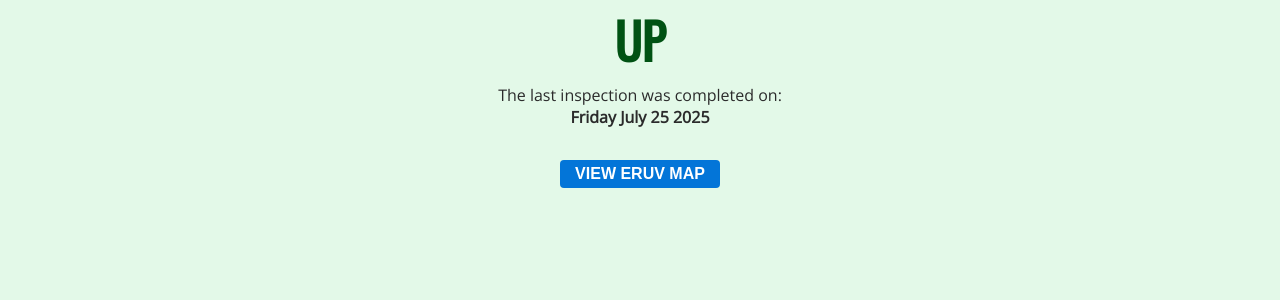
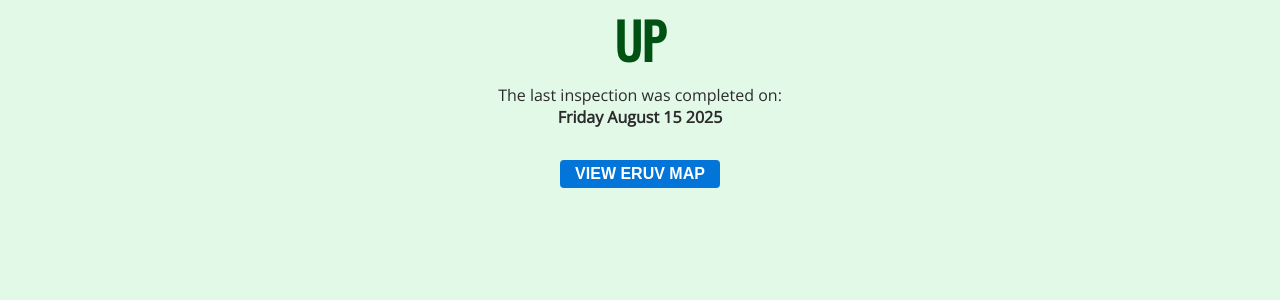
Before and after one commit to MisterGlass/eiruv, a Jekyll site: the page built from docs/index.md, in a window 1280 px wide. Shown: the part 132-432 px from the top of the page. Built offline with Jekyll 4.4.1, drawn with Linux system fonts in a browser that asks for light colours; our own code applies the rules of GitHub Pages for plain Markdown files.

Commit message:
Update eruv_status.yml

```diff
--- a/docs/_data/eruv_status.yml
+++ b/docs/_data/eruv_status.yml
@@ -1,3 +1,3 @@
 status: "Up"
-date: "Friday July 25 2025"
+date: "Friday August 15 2025"
 details: ""
```
